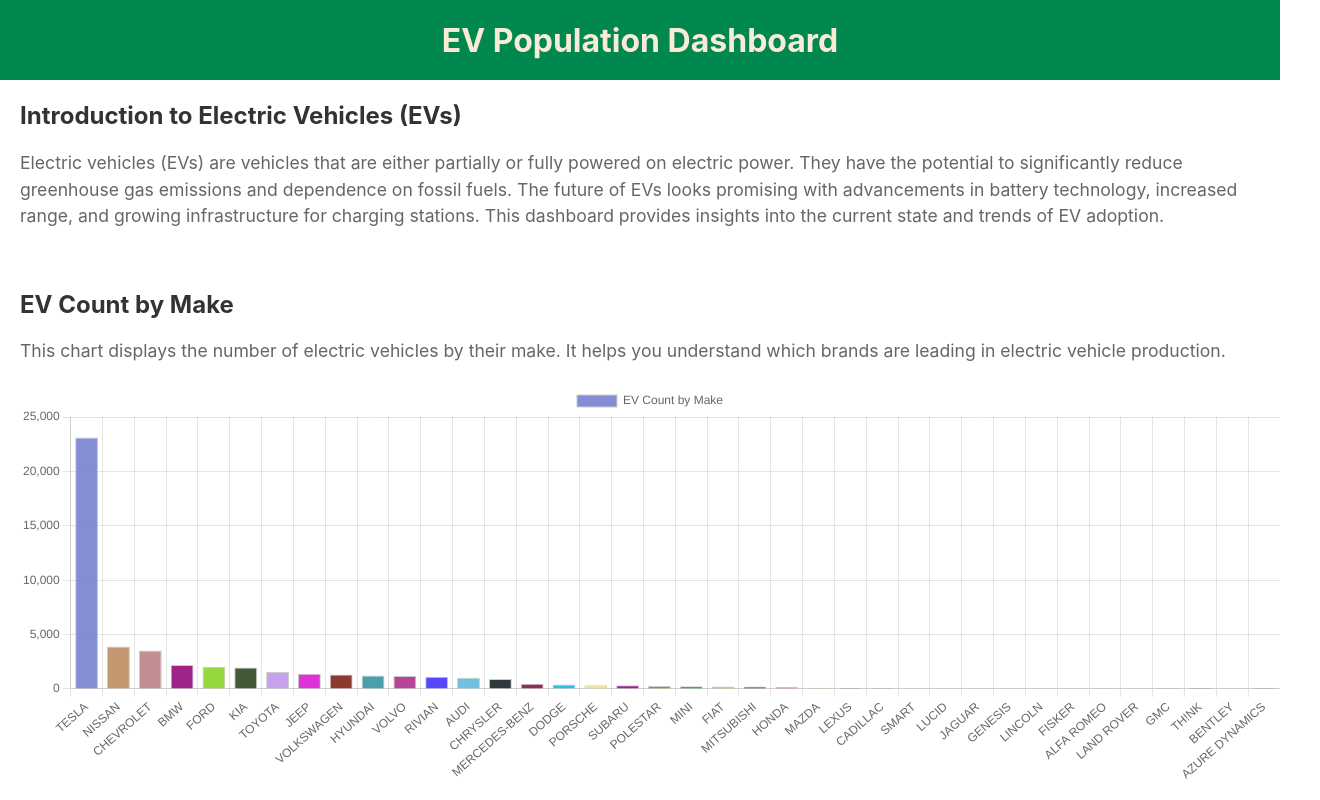
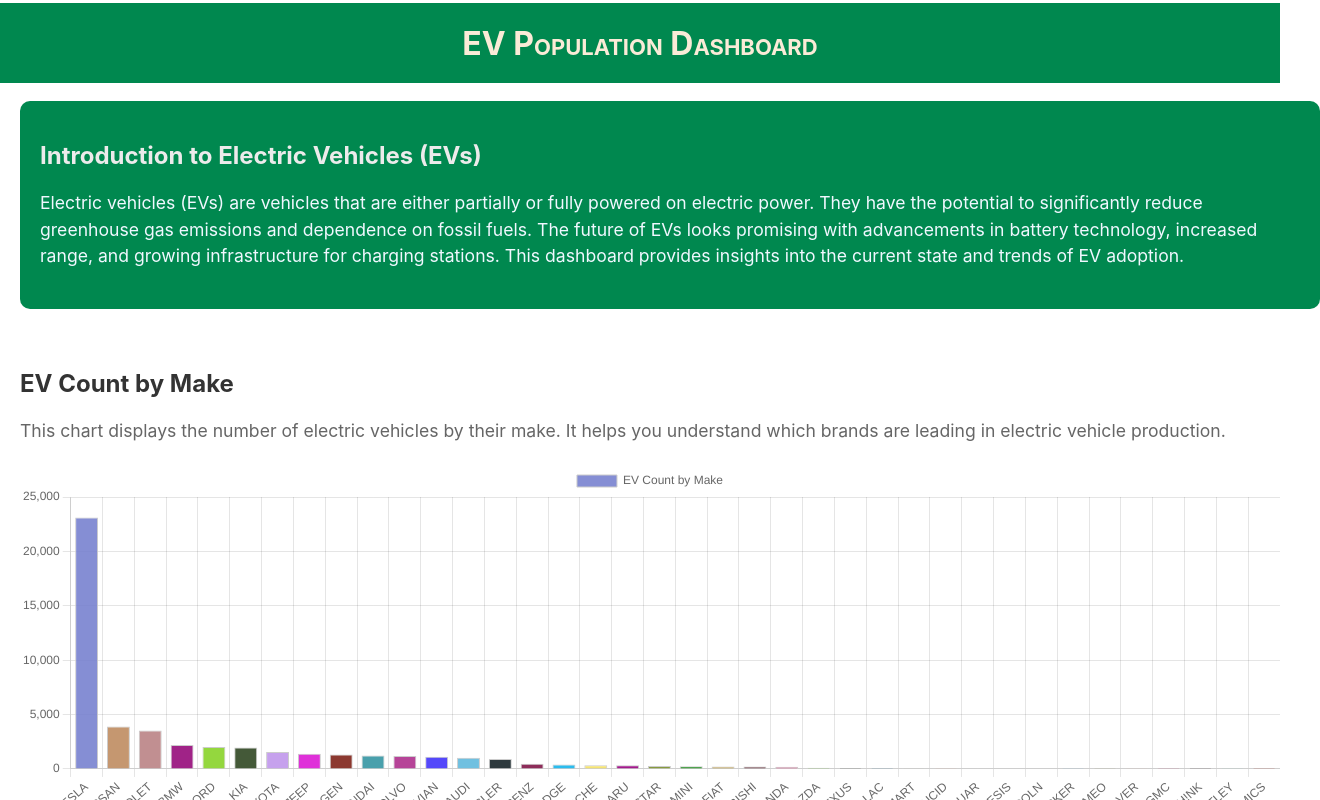
Before and after one commit to Srihari3601/my-app, a React (Create React App) app: page / in a window 1280 px wide. Shown: the top 800 px of the page, 1320 px wide, since content can reach past the window. Built offline with nearby package versions, Linux system fonts and the light colour scheme.

Commit message:
Amimation effects

```diff
--- a/public/index.html
+++ b/public/index.html
@@ -2,7 +2,7 @@
 <html lang="en">
   <head>
     <meta charset="utf-8" />
-    <link rel="icon" href="%PUBLIC_URL%/favicon.ico" />
+    <link rel="icon" href="./favicon.ico" />
     <meta name="viewport" content="width=device-width, initial-scale=1" />
     <meta name="theme-color" content="#000000" />
     <title>eV Dashboard</title>
--- a/src/App.css
+++ b/src/App.css
@@ -20,11 +20,35 @@
   color: antiquewhite;
   height: 80px;
   position: sticky;
-  top: 0;
+  top: 3px;
   z-index: 1000;
+  font-variant: small-caps;
   display: flex;
   align-items: center;
   justify-content: center;
+  transition: width 0.2s linear ease-in-out;
+}
+.heading.scrolled-past {
+  border-radius: 40px;
+  width: 60%;
+  margin: auto;
+  opacity: 80%;
+  transition: width 0.9s linear(0 0%, 0 1.8%, 0.01 3.6%, 0.03 6.35%, 0.07 9.1%, 0.13 11.4%, 0.19 13.4%, 0.27 15%, 0.34 16.1%, 0.54 18.35%, 0.66 20.6%, 0.72 22.4%, 0.77 24.6%, 0.81 27.3%, 0.85 30.4%, 0.88 35.1%, 0.92 40.6%, 0.94 47.2%, 0.96 55%, 0.98 64%, 0.99 74.4%, 1 86.4%, 1 100%);
+}
+
+.introduction {
+  background-color: rgb(0, 136, 79);
+  color: antiquewhite;
+  padding: 20px;
+  border-radius: 10px;
+  max-width: 90rem;
+  h2 {
+    color: rgb(236, 235, 235);
+  }
+  p {
+    color: aliceblue;
+  }
+
 }
 
 @keyframes fadeIn {
--- a/src/App.js
+++ b/src/App.js
@@ -11,6 +11,7 @@
 import EVCountMake from './data/ev_count_by_make.json';
 import EVCountModel from './data/ev_model.json';
 import EVCountType from './data/ev_type_count.json';
+import { useState, useEffect } from 'react';
 
 const Section = ({ title, description, children, className }) => {
   const { ref, inView } = useInView({
@@ -28,15 +29,36 @@
 };
 
 const App = () => {
+  const [isScrolledPast, setIsScrolledPast] = useState(false);
+
+  useEffect(() => {
+    const observer = new IntersectionObserver(
+      ([entry]) => {
+        setIsScrolledPast(!entry.isIntersecting);
+      },
+      { threshold: 0.1 }
+    );
+
+    const introSection = document.querySelector('.introduction');
+    if (introSection) {
+      observer.observe(introSection);
+    }
+
+    return () => {
+      if (introSection) {
+        observer.unobserve(introSection);
+      }
+    };
+  }, []);
   return (
     <div className="App">
-      <h1 className='heading'>EV Population Dashboard</h1>
+      <h1 className={`heading  ${isScrolledPast ? 'scrolled-past' : ''}`}>EV Population Dashboard</h1>
 
       <div className="contents">
         <Section
           title="Introduction to Electric Vehicles (EVs)"
           description="Electric vehicles (EVs) are vehicles that are either partially or fully powered on electric power. They have the potential to significantly reduce greenhouse gas emissions and dependence on fossil fuels. The future of EVs looks promising with advancements in battery technology, increased range, and growing infrastructure for charging stations. This dashboard provides insights into the current state and trends of EV adoption."
-          className="full-width"
+          className="introduction full-width"
         />
 
         <Section
```
